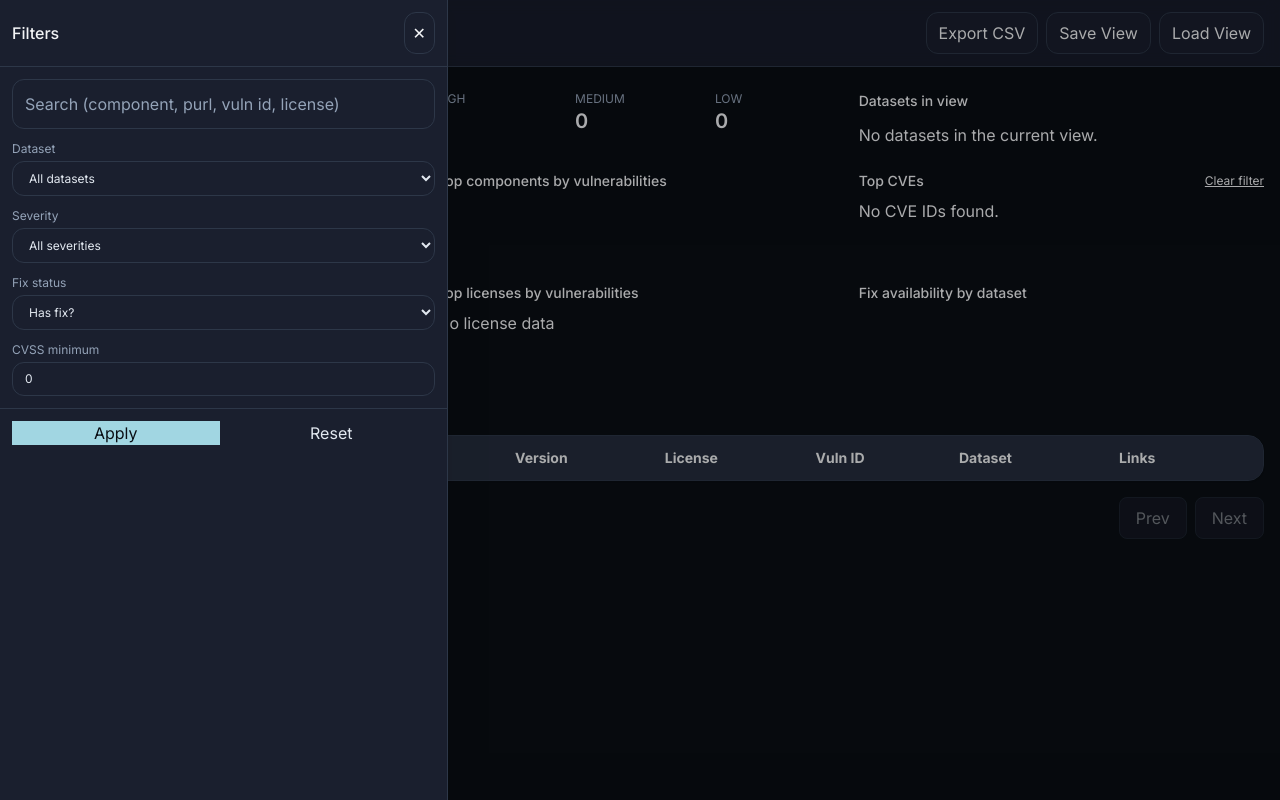
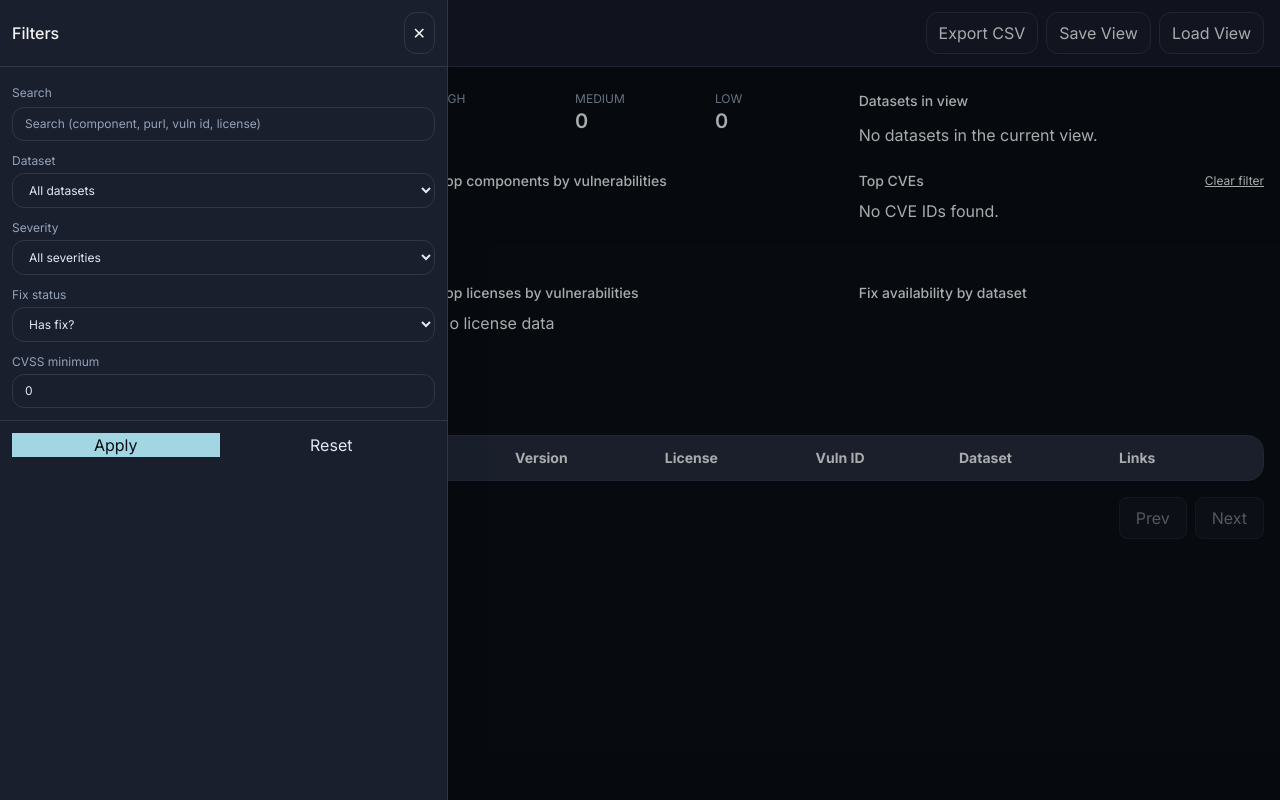
Before and after one commit to RAJANAGORI/sbom-parser, a website: page index.html in a window 1280 px wide. Both pictures are taken after a click on the button "Filters". Drawn offline with nearby package versions, Linux system fonts and the light colour scheme.

Commit message:
Changes in Workflow + UI

```diff
--- a/index.html
+++ b/index.html
@@ -188,9 +188,9 @@
         <button class="ml-auto p-2 rounded-xl border border-[#2d3748] bg-[#1a1f2e]" @click="mobileFilters=false" aria-label="Close filters">✕</button>
       </header>
       <div class="p-3 space-y-3 overflow-auto">
-        <div class="relative" x-ref="searchWrap">
-          <label for="q-d" class="sr-only">Search</label>
-          <input id="q-d" x-ref="search" x-model="q" @input="onInput" @keydown.down.prevent="moveSel(1)" @keydown.up.prevent="moveSel(-1)" @keydown.enter.prevent="applySel()" @keydown.escape.prevent="hideSuggest()" placeholder="Search (component, purl, vuln id, license)" class="w-full px-3 py-3 border border-[#2d3748] rounded-xl bg-[#1a1f2e] text-[#e2e8f0] placeholder-[#94a3b8]" inputmode="search" autocomplete="off" />
+        <label class="text-xs text-[#94a3b8]">Search
+          <div class="relative mt-1" x-ref="searchWrap">
+            <input id="q-d" x-ref="search" x-model="q" @input="onInput" @keydown.down.prevent="moveSel(1)" @keydown.up.prevent="moveSel(-1)" @keydown.enter.prevent="applySel()" @keydown.escape.prevent="hideSuggest()" placeholder="Search (component, purl, vuln id, license)" class="w-full px-3 py-2 border border-[#2d3748] rounded-xl bg-[#1a1f2e] text-[#e2e8f0] placeholder-[#94a3b8]" inputmode="search" autocomplete="off" />
           <!-- suggestions -->
           <div x-ref="suggest" x-show="showSuggest && suggestions.length" @pointerdown.prevent class="absolute z-50 mt-1 w-full bg-[#1a1f2e] border border-[#2d3748] rounded-xl shadow-lg max-h-72 overflow-auto" role="listbox">
             <template x-for="(s, i) in suggestions" :key="s.key">
@@ -202,6 +202,7 @@
             </template>
           </div>
         </div>
+      </label>
       <div class="grid grid-cols-1 gap-3">
         <label class="text-xs text-[#94a3b8]">Dataset
           <select x-model="dataset" class="mt-1 w-full px-3 py-2 border border-[#2d3748] rounded-xl bg-[#1a1f2e] text-[#e2e8f0]">
@@ -244,9 +245,9 @@
         <button class="ml-auto p-2 rounded-xl border border-[#2d3748] bg-[#1a1f2e]" @click="mobileFilters=false" aria-label="Close filters">✕</button>
       </header>
       <div class="p-3 space-y-3 overflow-auto">
-        <div class="relative" x-ref="searchWrap">
-          <label for="q-m" class="sr-only">Search</label>
-          <input id="q-m" x-ref="search" x-model="q" @input="onInput" @keydown.down.prevent="moveSel(1)" @keydown.up.prevent="moveSel(-1)" @keydown.enter.prevent="applySel()" @keydown.escape.prevent="hideSuggest()" placeholder="Search (component, purl, vull id, license)" class="w-full px-3 py-3 border border-[#2d3748] rounded-xl bg-[#1a1f2e] text-[#e2e8f0] placeholder-[#94a3b8]" inputmode="search" autocomplete="off" />
+        <label class="text-xs text-[#94a3b8]">Search
+          <div class="relative mt-1" x-ref="searchWrap">
+            <input id="q-m" x-ref="search" x-model="q" @input="onInput" @keydown.down.prevent="moveSel(1)" @keydown.up.prevent="moveSel(-1)" @keydown.enter.prevent="applySel()" @keydown.escape.prevent="hideSuggest()" placeholder="Search (component, purl, vull id, license)" class="w-full px-3 py-2 border border-[#2d3748] rounded-xl bg-[#1a1f2e] text-[#e2e8f0] placeholder-[#94a3b8]" inputmode="search" autocomplete="off" />
             <!-- suggestions -->
             <div x-ref="suggest" x-show="showSuggest && suggestions.length" @pointerdown.prevent class="absolute z-50 mt-1 w-full bg-[#1a1f2e] border border-[#2d3748] rounded-xl shadow-lg max-h-72 overflow-auto" role="listbox">
               <template x-for="(s, i) in suggestions" :key="s.key">
@@ -258,6 +259,7 @@
               </template>
             </div>
           </div>
+        </label>
         <div class="grid grid-cols-1 gap-3">
           <label class="text-xs text-[#94a3b8]">Dataset
             <select x-model="dataset" class="mt-1 w-full px-3 py-2 border border-[#2d3748] rounded-xl bg-[#1a1f2e] text-[#e2e8f0]">
```
Lines whose indentation alone changed are shown as unchanged.
